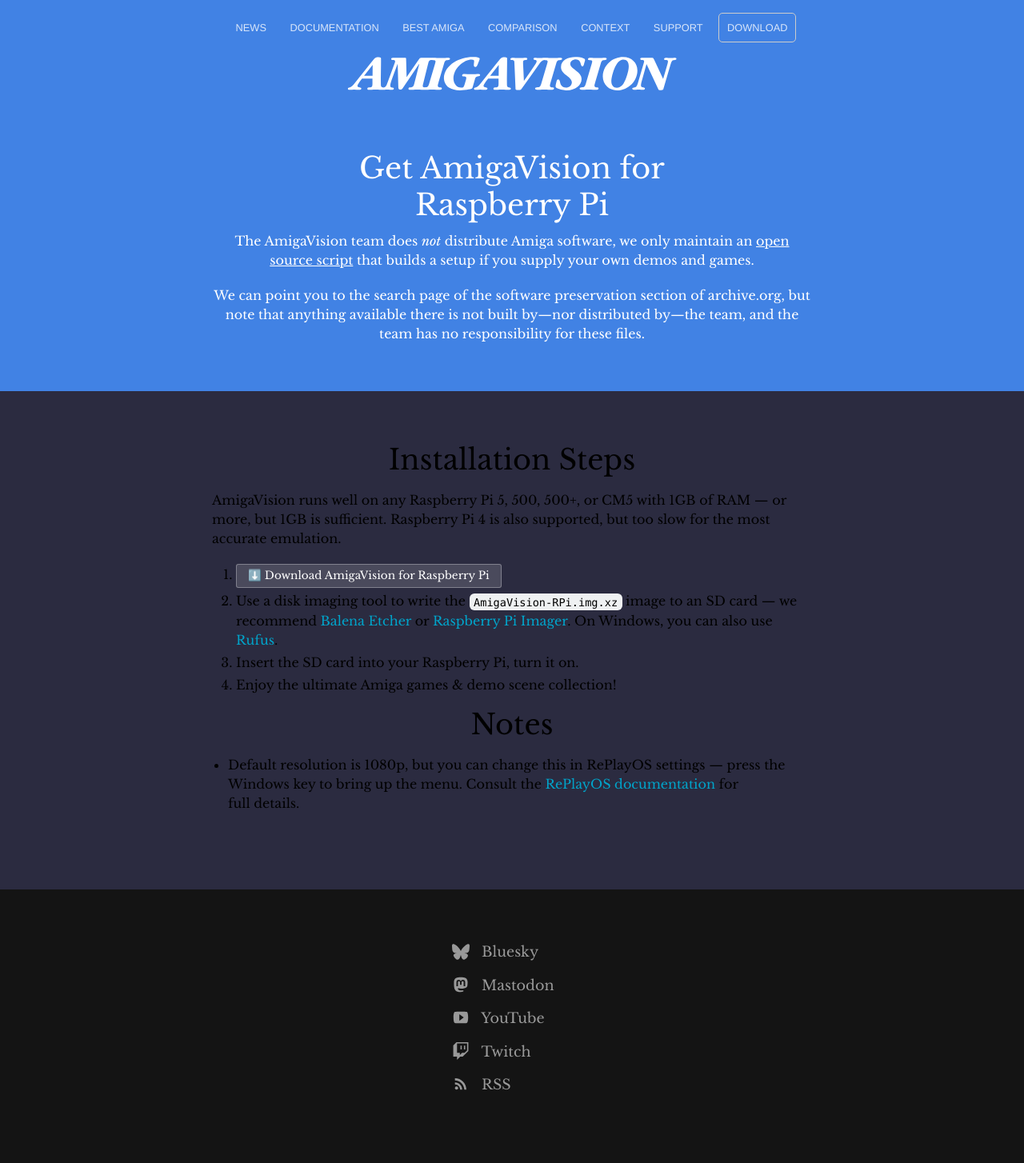
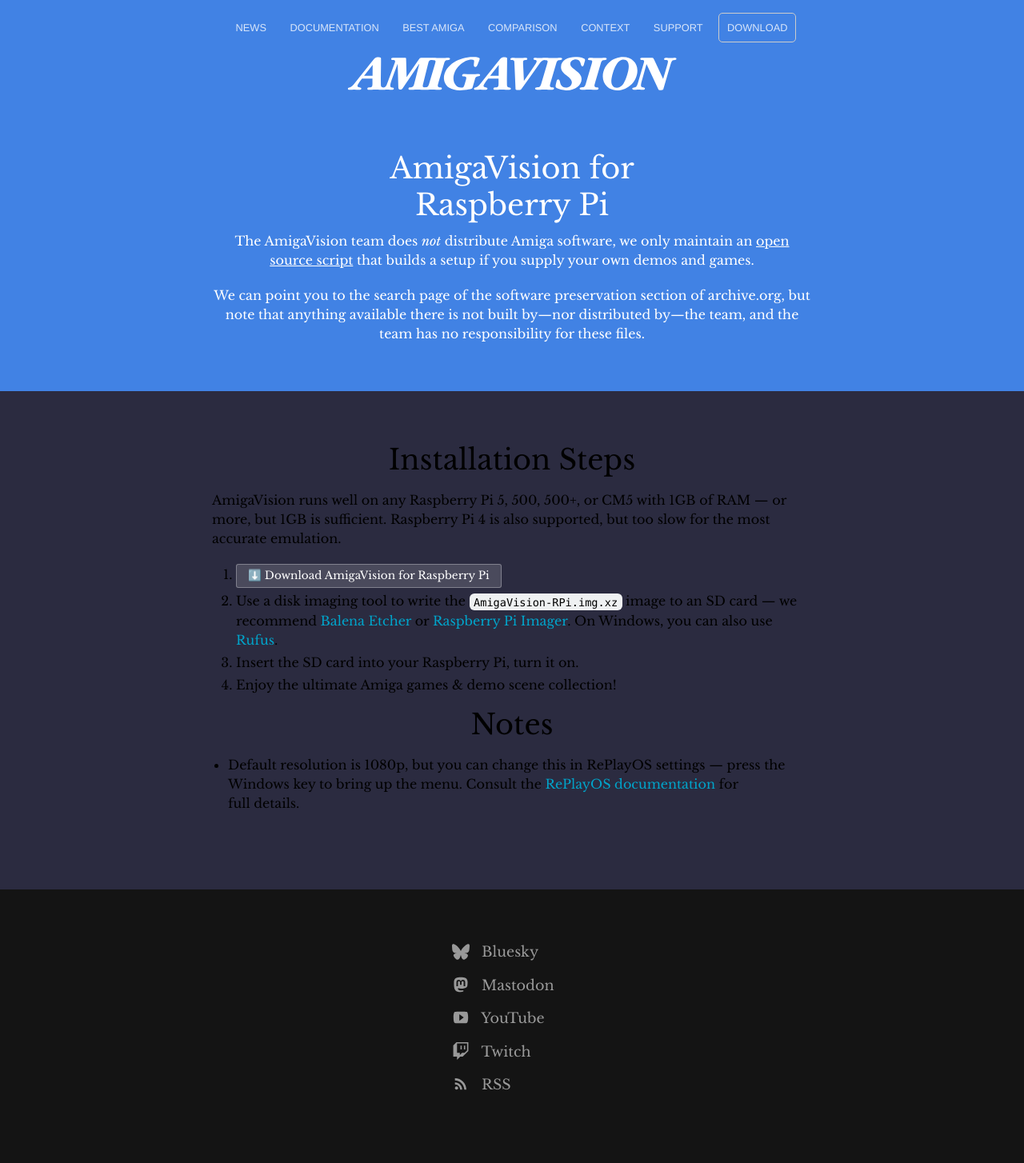
Before and after one commit to amigavision/amigavision.github.io, a Jekyll site: the page built from download/pi.html, in a window 1280 px wide. Shown: the whole page at 80% size. Built offline with Jekyll 4.4.1, drawn with Linux system fonts in a browser that asks for light colours.

Commit message:
More headline experiments

```diff
--- a/download/pi.html
+++ b/download/pi.html
@@ -6,7 +6,7 @@
 
 <section class="hero">
 	<div class="text-container">
-    <h1>Get AmigaVision for<br>Raspberry Pi</h1>
+    <h1>AmigaVision for<br>Raspberry Pi</h1>
 		<p class="subtext">The AmigaVision team does <em>not</em> distribute Amiga software, we only maintain an <a href="https://github.com/amigavision/AmigaVision" style="color:white; text-decoration: underline">open source script</a> that builds a setup if you supply your own demos and&nbsp;games.</p>
 
 		<p class="subtext">We can point you to the search page of the software preservation section of archive.org, but note that anything available there is not built by&mdash;nor distributed by&mdash;the team, and the team has no responsibility for these&nbsp;files.</p>
```
